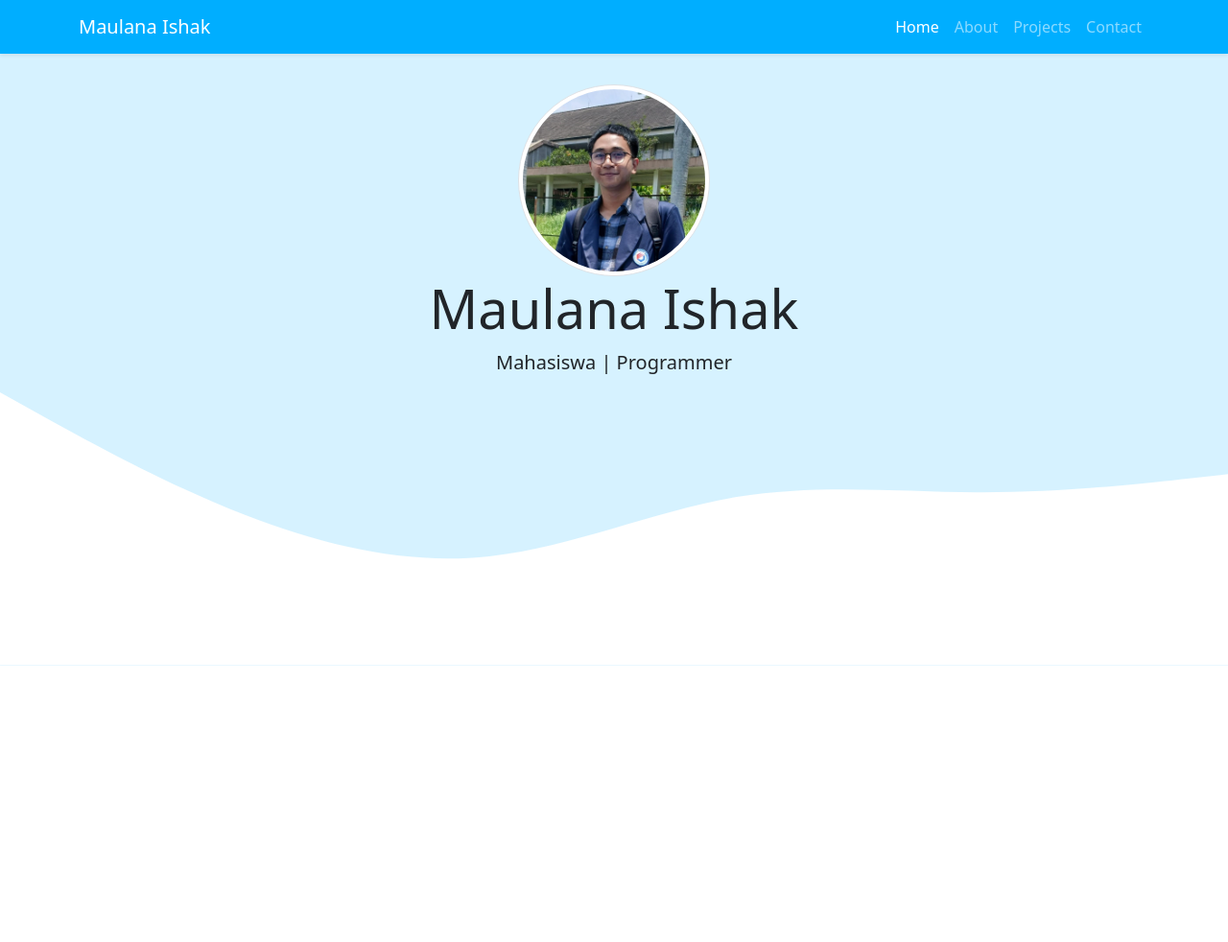
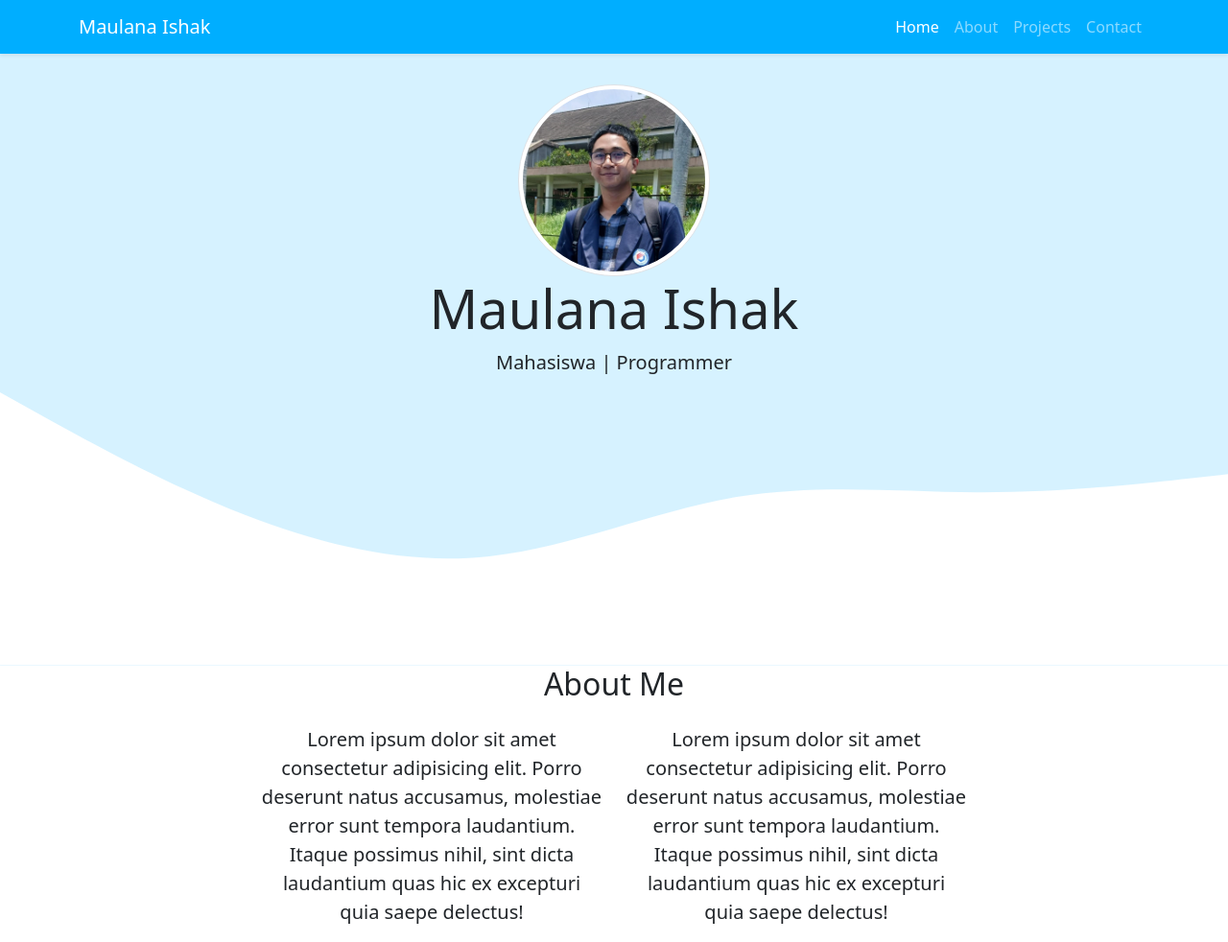
Before and after one commit to MaulIshak/latihan-bootstrap-2, a plain HTML site: page index.html in a window 1280 px wide. Shown: the whole page at 96% size. Before the commit the page ends 800 px from the top, so only its background shows below. Drawn offline with nearby package versions, Linux system fonts and the light colour scheme.

Commit message:
Menambahkan section about

```diff
--- a/index.html
+++ b/index.html
@@ -40,6 +40,26 @@
       </svg>
     </section>
     <!-- End Jumbotron -->
+
+    <!-- About -->
+    <section id="about">
+      <div class="container">
+        <div class="row text-center mb-3">
+          <div class="col">
+            <h2>About Me</h2>
+          </div>
+        </div>
+        <div class="row justify-content-center fs-5 text-center">
+          <div class="col-md-4">
+            <p>Lorem ipsum dolor sit amet consectetur adipisicing elit. Porro deserunt natus accusamus, molestiae error sunt tempora laudantium. Itaque possimus nihil, sint dicta laudantium quas hic ex excepturi quia saepe delectus!</p>
+          </div>
+          <div class="col-md-4">
+            <p>Lorem ipsum dolor sit amet consectetur adipisicing elit. Porro deserunt natus accusamus, molestiae error sunt tempora laudantium. Itaque possimus nihil, sint dicta laudantium quas hic ex excepturi quia saepe delectus!</p>
+          </div>
+        </div>
+      </div>
+    </section>
+    <!-- End About -->
     <script src="https://cdn.jsdelivr.net/npm/bootstrap@5.3.3/dist/js/bootstrap.bundle.min.js" integrity="sha384-YvpcrYf0tY3lHB60NNkmXc5s9fDVZLESaAA55NDzOxhy9GkcIdslK1eN7N6jIeHz" crossorigin="anonymous"></script>
   </body>
 </html>
```
